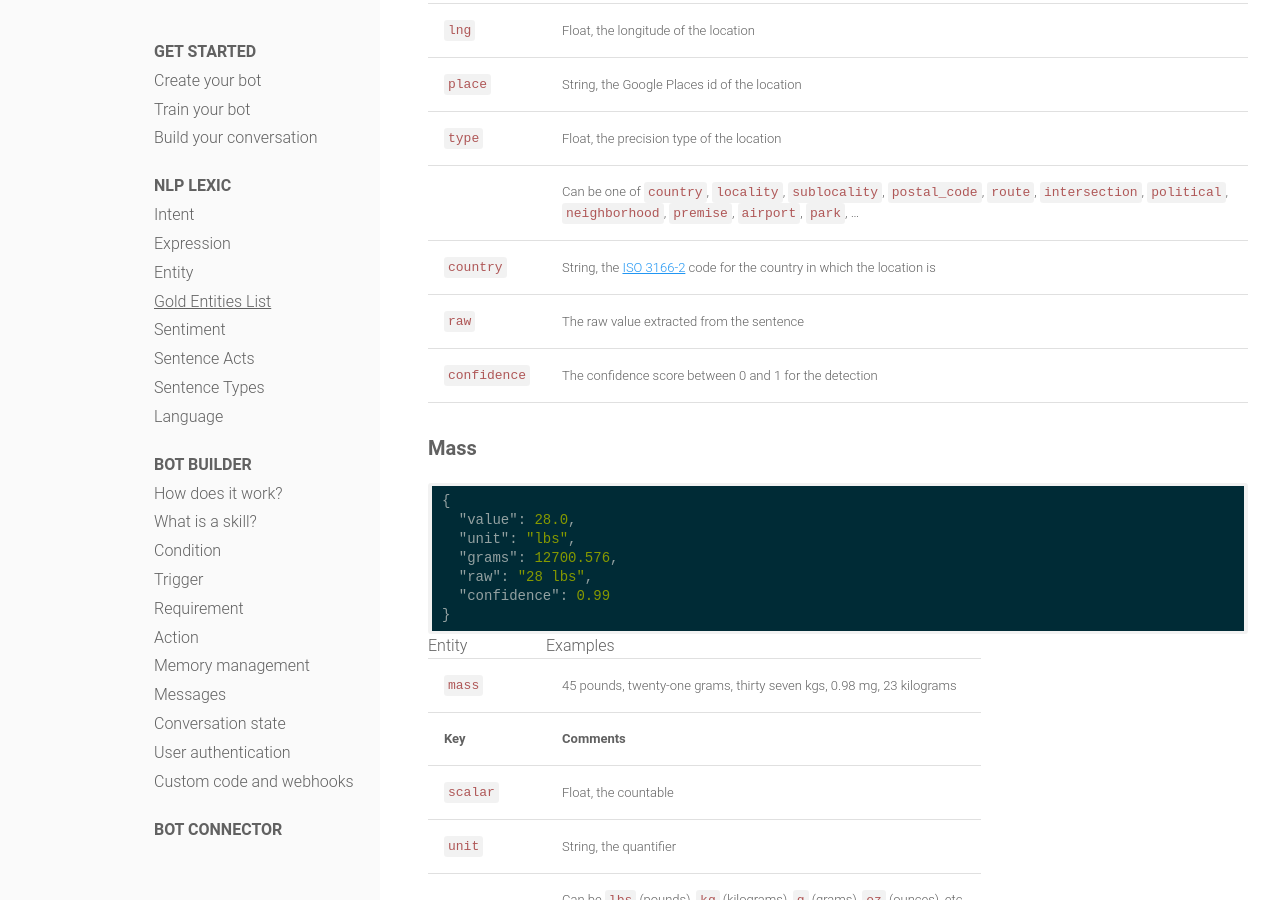
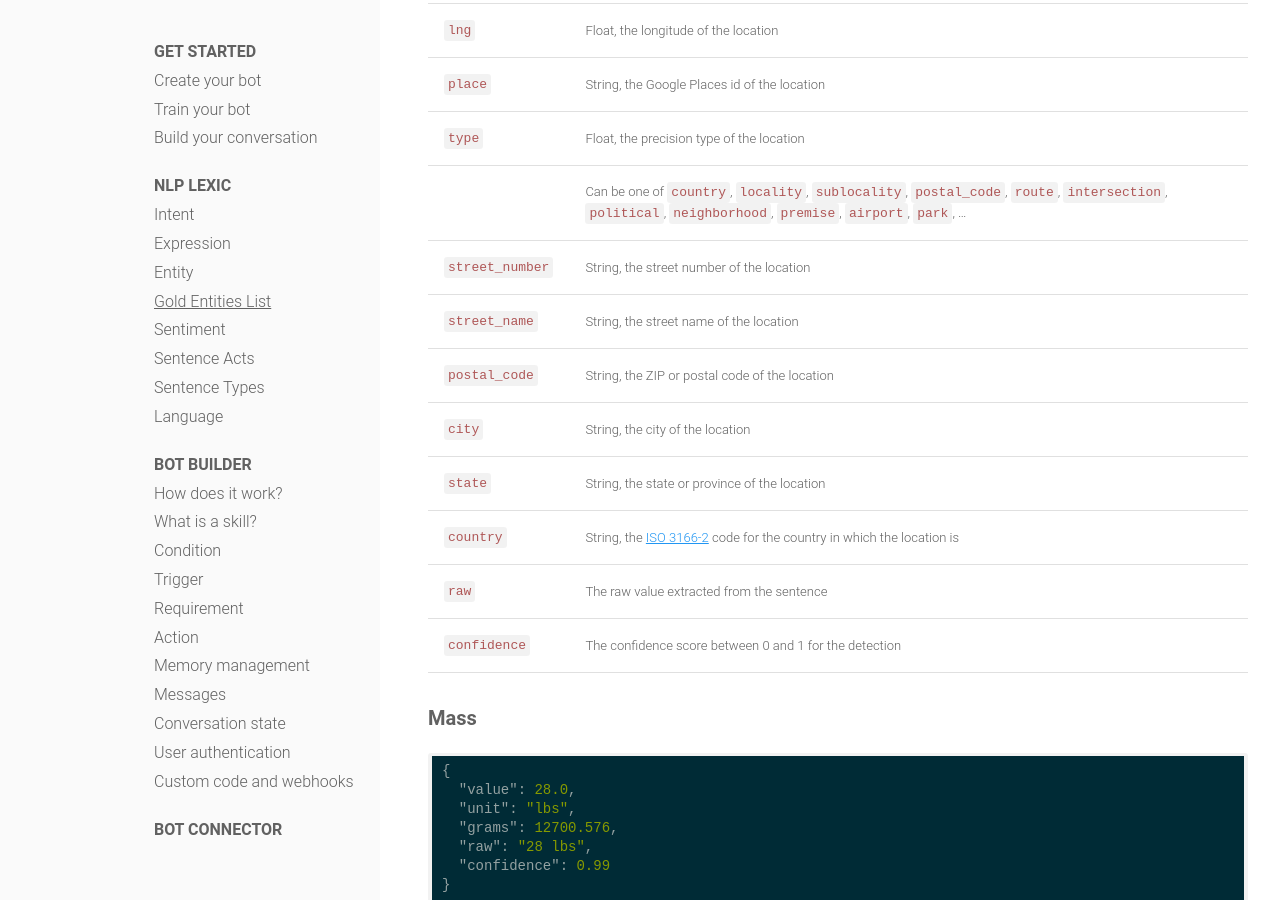
Before and after one commit to SAP-archive/docs, a Jekyll site: the page built from concepts/nlp_lexic/gold_entities.md, in a window 1280 px wide and 900 px high, scrolled down 9127 px. Built offline with Jekyll 4.4.1, drawn with Linux system fonts in a browser that asks for light colours; nearby versions of some CDN libraries; comment, search, counter and statistics services are not loaded.

Commit message:
Update gold_entities.md

```diff
--- a/concepts/nlp_lexic/gold_entities.md
+++ b/concepts/nlp_lexic/gold_entities.md
@@ -309,6 +309,11 @@ Keep an eye on it, as we're always improving the detection for current entities,
 | `place` | String, the Google Places id of the location |
 | `type` | Float, the precision type of the location |
 || Can be one of `country`, `locality`, `sublocality`, `postal_code`, `route`, `intersection`, `political`, `neighborhood`, `premise`, `airport`, `park`, ... |
+| `street_number` | String, the street number of the location |
+| `street_name` | String, the street name of the location |
+| `postal_code` | String, the ZIP or postal code of the location |
+| `city` | String, the city of the location |
+| `state` | String, the state or province of the location |
 | `country` | String, the <a target="_blank" href="https://www.iso.org/iso-3166-country-codes.html">ISO 3166-2</a> code for the country in which the location is |
 | `raw` | The raw value extracted from the sentence |
 | `confidence` | The confidence score between 0 and 1 for the detection |
```
